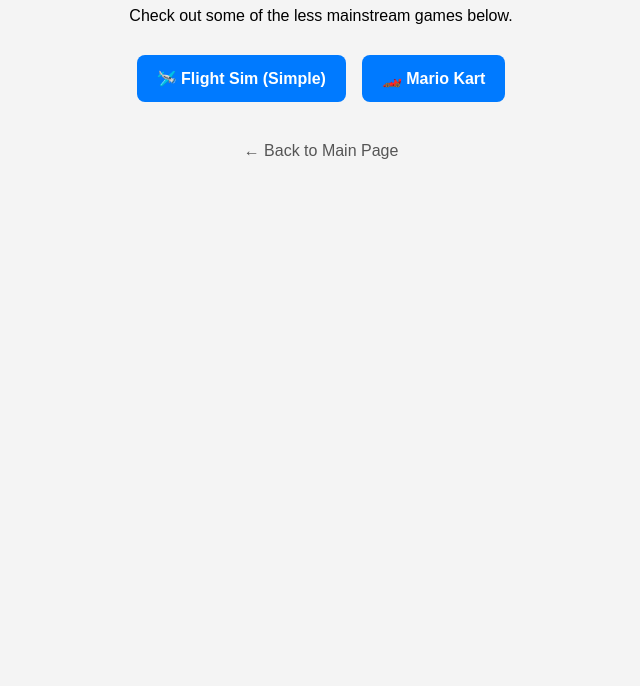
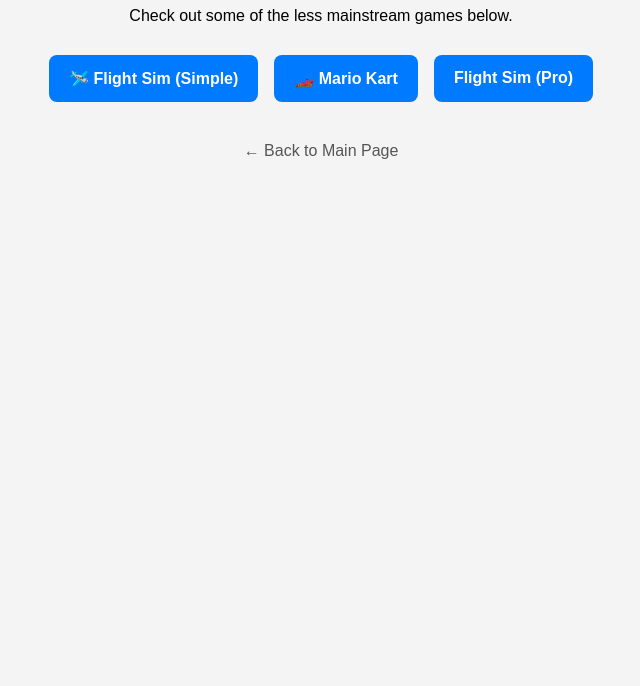
Before and after one commit to ipod2025/my-website, a plain HTML site: page hub.html in a window 1280 px wide. Shown: the part 114-800 px from the top of the page, without its empty margins (319-959 px from the left). Drawn offline with Linux system fonts and the light colour scheme.

Commit message:
Update hub.html

```diff
--- a/hub.html
+++ b/hub.html
@@ -50,6 +50,7 @@
   <div class="game-links">
     <a href="flight-sim-simple.html">🛩️ Flight Sim (Simple)</a>
     <a href="mariokart.html">🏎️ Mario Kart</a>
+     <a href="flight-sim.html">Flight Sim (Pro)</a>
     <!-- Add more if needed -->
   </div>
 
```
